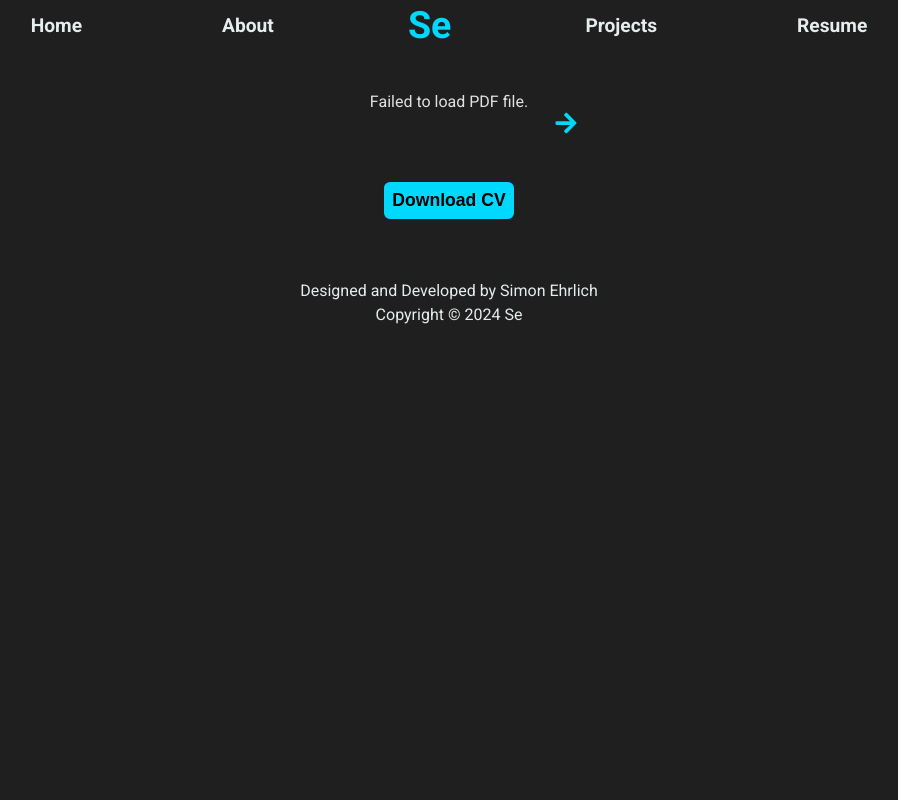
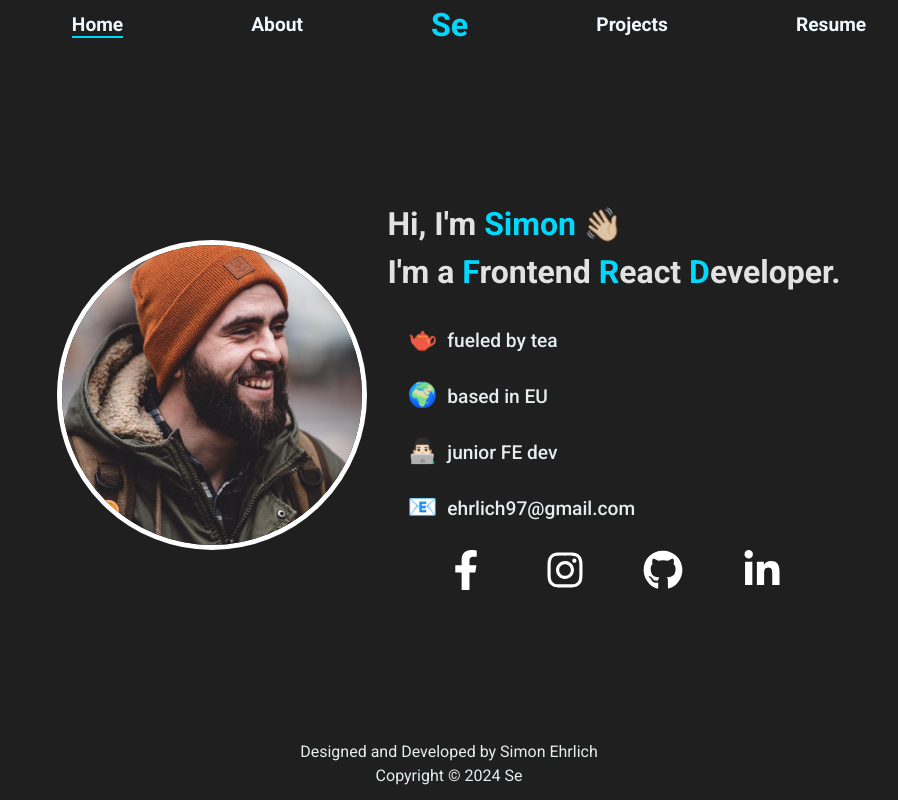
Before and after one commit to Saynomis/my-portfolio-project, a React (Vite) app: page / in a window 1280 px wide. Shown: the whole page, without its empty margins (191-1089 px from the left). Built offline with nearby package versions, Linux system fonts and the light colour scheme.

Commit message:
React Route implemented to Navbar

```diff
--- a/index.html
+++ b/index.html
@@ -18,6 +18,6 @@
   </head>
   <body>
     <div id="root"></div>
-    <script type="module" src="/src/main.jsx"></script>
+    <script type="module" src="/src/index.jsx"></script>
   </body>
 </html>
--- a/src/App.jsx
+++ b/src/App.jsx
@@ -1,16 +1,21 @@
 import Header from "./components/Header";
 import Footer from "./components/Footer";
-// import Home from "./pages/Home";
-// import About from "./pages/About";
+import { Route, Routes } from "react-router-dom";
+import Home from "./pages/Home";
+import About from "./pages/About";
 import Resume from "./pages/Resume";
+import Projects from "./pages/Projects";
 
 function App() {
   return (
-    <div id='container'>
+    <div id="container">
       <Header />
-      {/* <Home /> */}
-      {/* <About /> */}
-      <Resume />
+      <Routes>
+        <Route path="/" element={<Home />} />
+        <Route path="/about" element={<About />} />
+        <Route path="/projects" element={<Projects />} />
+        <Route path="/resume" element={<Resume />} />
+      </Routes>
       <Footer />
     </div>
   );
--- a/src/components/Header.jsx
+++ b/src/components/Header.jsx
@@ -1,20 +1,26 @@
-import Button from "./Button";
 import "../styles/header.css";
+import { NavLink } from "react-router-dom";
 
 export default function Header() {
   return (
     <div className="nav-bar-container">
-      <nav className="nav-bar-group">
-        <Button title="Home" />
-        <Button title="About" />
-        <div className="logo">
-          <a href="#">
-            <p>Se</p>
-          </a>
-        </div>
-        <Button title="Projects" />
-        <Button title="Resume" />
-      </nav>
+      <ul>
+        <li className="nav-link">
+          <NavLink to="/">Home</NavLink>
+        </li>
+        <li className="nav-link">
+          <NavLink to="/about">About</NavLink>
+        </li>
+        <li className="logo">
+          <a href="/">Se</a>
+        </li>
+        <li className="nav-link">
+          <NavLink to="/projects">Projects</NavLink>
+        </li>
+        <li className="nav-link">
+          <NavLink to="/resume">Resume</NavLink>
+        </li>
+      </ul>
     </div>
   );
 }
--- /dev/null
+++ b/src/index.jsx
@@ -0,0 +1,13 @@
+import React from "react";
+import ReactDOM from "react-dom/client";
+import App from "./App";
+import "./index.css";
+import { BrowserRouter } from "react-router-dom";
+
+ReactDOM.createRoot(document.getElementById("root")).render(
+  <React.StrictMode>
+    <BrowserRouter>
+      <App />
+    </BrowserRouter>
+  </React.StrictMode>
+);
--- /dev/null
+++ b/src/pages/Projects.jsx
@@ -0,0 +1,9 @@
+import '../styles/projects.css'
+
+export default function Projects() {
+    return (
+        <div className='container'>
+            <h1>Coming soon...</h1>
+        </div>
+    )
+}
--- a/src/styles/header.css
+++ b/src/styles/header.css
@@ -1,6 +1,7 @@
 /* Header styling */
 .nav-bar-container {
   display: flex;
+  flex-direction: row;
   align-items: center;
   justify-content: center;
   align-items: center;
@@ -10,6 +11,22 @@
   width: 100%;
   height: 50px;
   background-color: #1f1f1f;
+
+  font-family: "Roboto", sans-serif;
+  font-weight: 700;
+  font-size: 1.2em;
+}
+
+.nav-bar-container ul {
+  display: flex;
+  justify-content: center;
+  align-items: center;
+  list-style: none;
+}
+
+
+.nav-bar-container ul a.active {
+  border-bottom: 2px solid #00d8fe;
 }
 
 .logo * {
@@ -19,43 +36,32 @@
   text-decoration: none;
 }
 
-
-.nav-bar-container button:hover {
-  border-bottom: 1px solid white;
-  cursor: pointer;
+.nav-link * {
+  text-decoration: none;
+  color: aliceblue;
 }
 
-.button button:hover {
+.nav-link *:hover {
   cursor: pointer;
+  border-bottom: 2px solid #00d8fe;
 }
 
-/* Button group */
-.nav-bar-group {
-  display: flex;
-  justify-content: center;
-  align-items: center;
+.nav-link-active {
+  border-bottom: 2px solid #00d8fe;
 }
 
-.nav-bar-group button {
-  display: flex;
-  align-items: center;
-  flex-direction: row;
-  background: transparent;
-  font-size: 1.2em;
-  color: #e6edee;
-  border: none;
-  font-family: "Roboto", sans-serif;
-  font-weight: 700;
+.nav-bar-container .logo:hover {
+  border-bottom: none;
 }
 
 @media (min-width: 0px) {
-  .nav-bar-container .nav-bar-group {
+  .nav-bar-container ul {
     gap: 0.5rem;
   }
 }
 
 @media (min-width: 900px) {
-  .nav-bar-container .nav-bar-group {
+  .nav-bar-container ul {
     gap: 8rem;
   }
 }
--- a/src/styles/home.css
+++ b/src/styles/home.css
@@ -75,14 +75,17 @@ h2 {
   display: flex;
   flex-direction: row;
   justify-content: space-evenly;
-  padding-bottom: 10px;
 }
 
-a {
+.main-content a {
   text-decoration: none;
   color: white;
   display: flex;
   align-items: center;
+}
+
+.main-content a:hover {
+  transform: scale(1.5);
 }
 
 #wave {
--- /dev/null
+++ b/src/styles/projects.css
@@ -0,0 +1,10 @@
+.container {
+    height: 88vh;
+    display: flex;
+    align-items: center;
+    justify-content: center;
+}
+
+h1 {
+    font-size: 2rem;
+}
```
